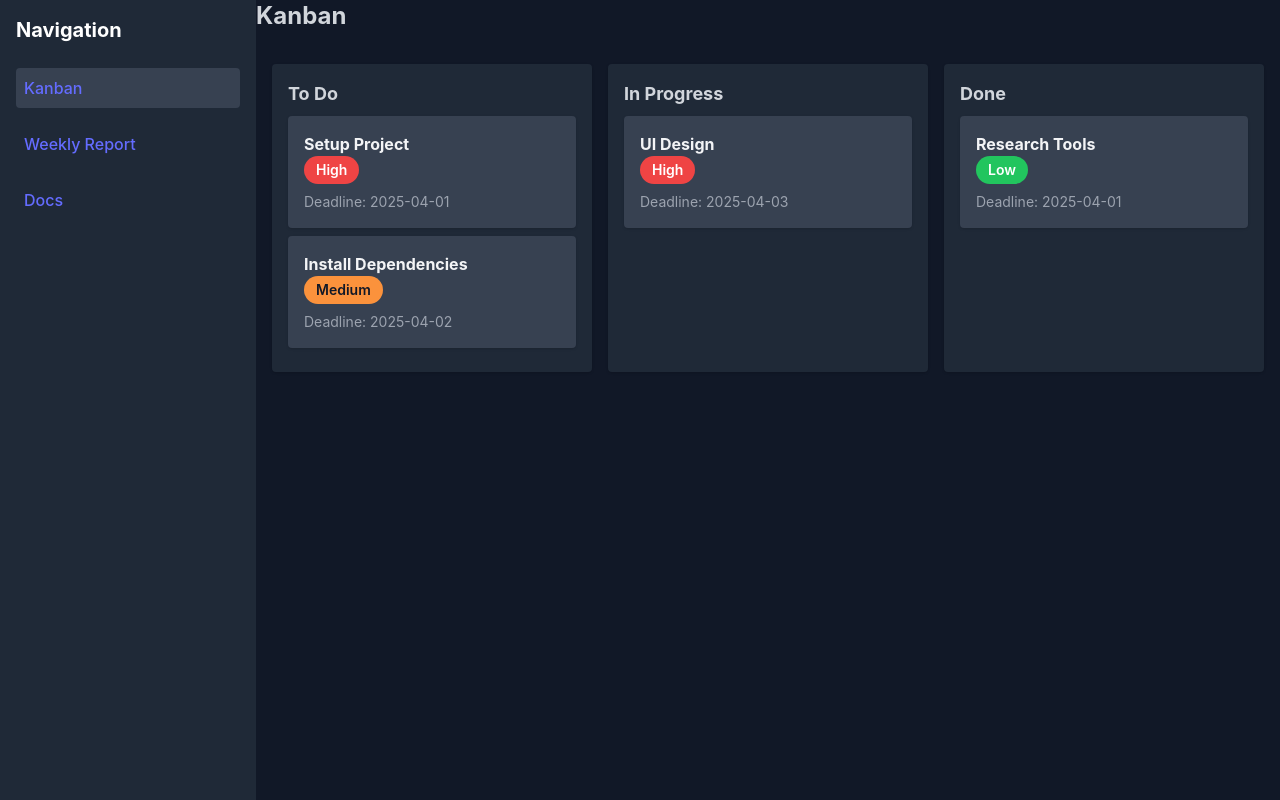
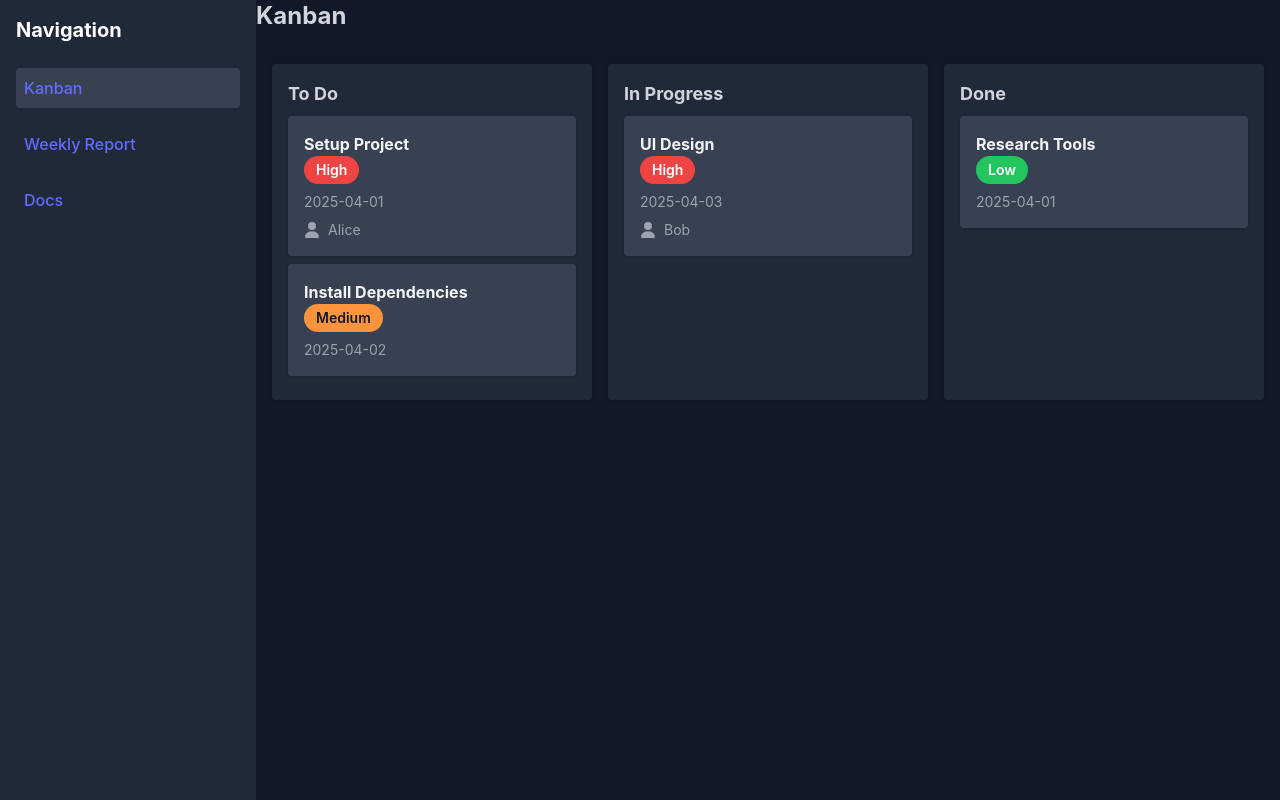
Before and after one commit to LuYiFang/kanban_docs, a React (Vite) app in the folder website/: page /kanban in a window 1280 px wide. Built offline with nearby package versions, Linux system fonts and the light colour scheme.

Commit message:
Feat: Add Assignee property and integrate Font Awesome icons
- Added Assignee property support to Task structure for assigning personnel
- Updated EditDialog to include Assignee input field with Font Awesome user icon
- Enhanced card UI to show Assignee property along with Font Awesome icon

```diff
--- a/website/package.json
+++ b/website/package.json
@@ -9,6 +9,8 @@
     "preview": "vite preview"
   },
   "dependencies": {
+    "@fortawesome/free-solid-svg-icons": "^6.7.2",
+    "@fortawesome/react-fontawesome": "^0.2.2",
     "@reduxjs/toolkit": "^2.6.1",
     "react": "^18.2.0",
     "react-beautiful-dnd": "^13.1.1",
--- a/website/src/components/Dialog/EditDialog.tsx
+++ b/website/src/components/Dialog/EditDialog.tsx
@@ -2,6 +2,8 @@ import React, { useEffect, useState } from "react";
 import { useDispatch } from "react-redux";
 import { updateTask, updateProperty } from "../../store/slices/kanbanSlice";
 import ReactMarkdown from "react-markdown";
+import { FontAwesomeIcon } from "@fortawesome/react-fontawesome";
+import { faUser } from "@fortawesome/free-solid-svg-icons";
 
 interface EditDialogProps {
   isOpen: boolean;
@@ -135,6 +137,23 @@ const EditDialog: React.FC<EditDialogProps> = ({
                   }
                 />
               </div>
+              <div className="flex items-center">
+                <FontAwesomeIcon
+                  icon={faUser}
+                  className="w-5 h-5 text-gray-300 mr-2"
+                />
+                <span className="w-32 text-gray-300">Assignee:</span>
+
+                <input
+                  type="text"
+                  className="flex-1 p-2 border border-gray-700 bg-gray-800 text-gray-300 rounded"
+                  value={properties.Assignee || ""}
+                  onChange={(e) =>
+                    handlePropertyChange("Assignee", e.target.value)
+                  }
+                  placeholder="Enter assignee name"
+                />
+              </div>
             </div>
           </div>
 
--- a/website/src/components/Kanban/KanbanBoard.tsx
+++ b/website/src/components/Kanban/KanbanBoard.tsx
@@ -9,6 +9,8 @@ import { useDispatch, useSelector } from "react-redux";
 import { RootState } from "../../store/store";
 import { moveTask, updateProperty } from "../../store/slices/kanbanSlice";
 import EditDialog from "../Dialog/EditDialog";
+import { FontAwesomeIcon } from "@fortawesome/react-fontawesome";
+import { faUser } from "@fortawesome/free-solid-svg-icons";
 
 const KanbanBoard: React.FC = () => {
   const columns = useSelector((state: RootState) => state.kanban.columns);
@@ -137,7 +139,17 @@ const KanbanBoard: React.FC = () => {
                           {/* Deadline 顯示為文字 */}
                           {task.properties.Deadline && (
                             <div className="text-sm text-gray-400 mt-2">
-                              Deadline: {task.properties.Deadline}
+                              {task.properties.Deadline}
+                            </div>
+                          )}
+
+                          {task.properties.Assignee && (
+                            <div className="flex items-center text-sm text-gray-400 mt-2">
+                              <FontAwesomeIcon
+                                icon={faUser}
+                                className="w-4 h-4 text-gray-400 mr-2"
+                              />
+                              {task.properties.Assignee}
                             </div>
                           )}
                         </div>
--- a/website/src/store/slices/kanbanSlice.ts
+++ b/website/src/store/slices/kanbanSlice.ts
@@ -4,7 +4,9 @@ export interface Task {
   id: string;
   title: string;
   content: string;
-  properties: { [key: string]: string };
+  properties: {
+    [key: string]: string;
+  };
 }
 
 export interface Column {
@@ -31,6 +33,7 @@ const initialState: KanbanState = {
             Priority: "High",
             Status: "To Do",
             Deadline: "2025-04-01",
+            Assignee: "Alice",
           },
         },
         {
@@ -57,6 +60,7 @@ const initialState: KanbanState = {
             Priority: "High",
             Status: "In Progress",
             Deadline: "2025-04-03",
+            Assignee: "Bob",
           },
         },
       ],
```
Also changed, not shown: 1 other file (tests, documents, lock files or other folders).
